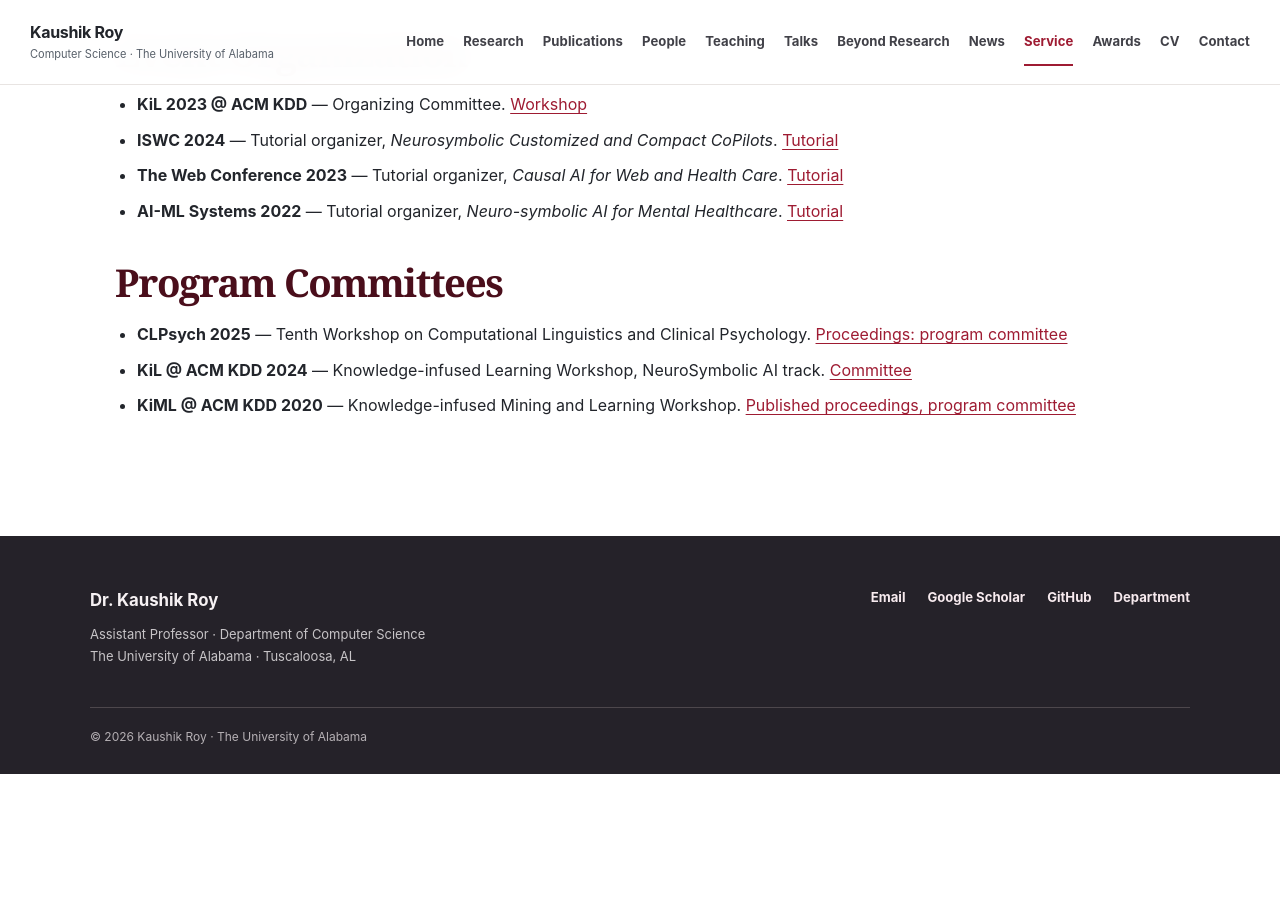
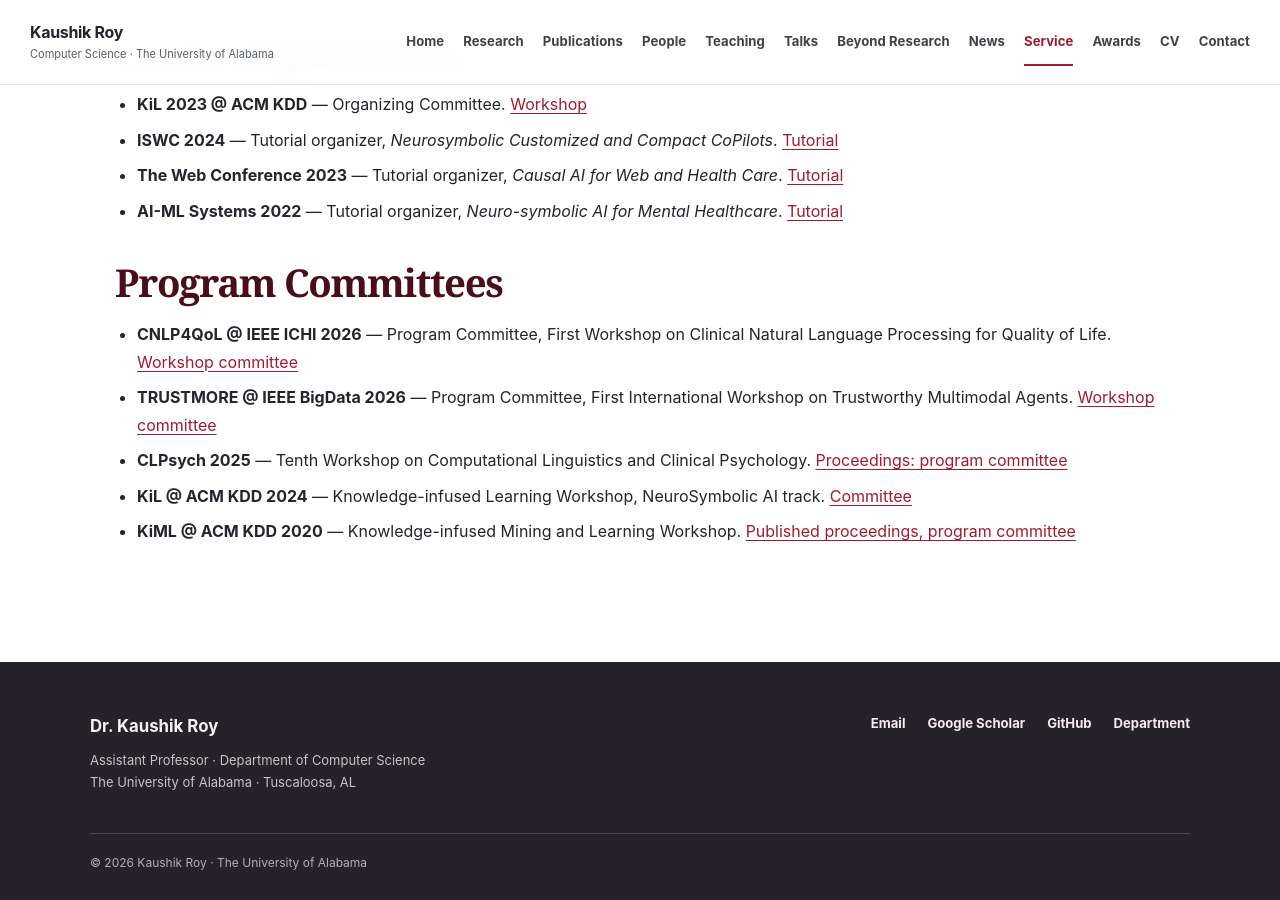
Before and after one commit to kauroy1994/home, a Jekyll site: the page built from _pages/service.md, in a window 1280 px wide and 900 px high, scrolled down 603 px. Built offline with Jekyll 4.4.1, drawn with Linux system fonts in a browser that asks for light colours; before the commit the page ends 1377 px from its top, so only the background shows below that.

Commit message:
Add verified IEEE ICHI 2026 and IEEE BigData 2026 workshop program committees

```diff
--- a/_pages/service.md
+++ b/_pages/service.md
@@ -20,6 +20,8 @@ lede: "Editorial appointments, event organization, and program committees."
 
 ## Program Committees
 
+- **CNLP4QoL @ IEEE ICHI 2026** — Program Committee, First Workshop on Clinical Natural Language Processing for Quality of Life. [Workshop committee](https://cnlp4qol.github.io/ICHI-cnlp4qol-2026/)
+- **TRUSTMORE @ IEEE BigData 2026** — Program Committee, First International Workshop on Trustworthy Multimodal Agents. [Workshop committee](https://trustmoreai.github.io/workshop2026/)
 - **CLPsych 2025** — Tenth Workshop on Computational Linguistics and Clinical Psychology. [Proceedings: program committee](https://aclanthology.org/2025.clpsych-1.pdf)
 - **KiL @ ACM KDD 2024** — Knowledge-infused Learning Workshop, NeuroSymbolic AI track. [Committee](https://kil-workshop.github.io/committee.html)
 - **KiML @ ACM KDD 2020** — Knowledge-infused Mining and Learning Workshop. [Published proceedings, program committee](https://ceur-ws.org/Vol-2657/xproceedings.pdf)
```
